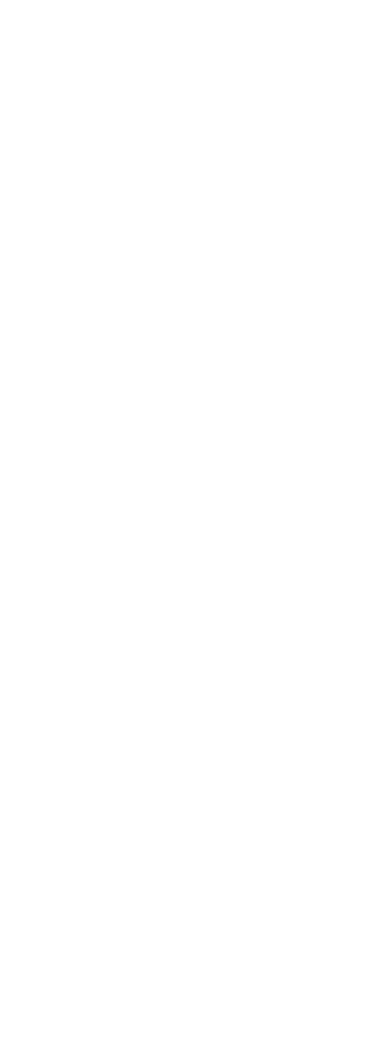
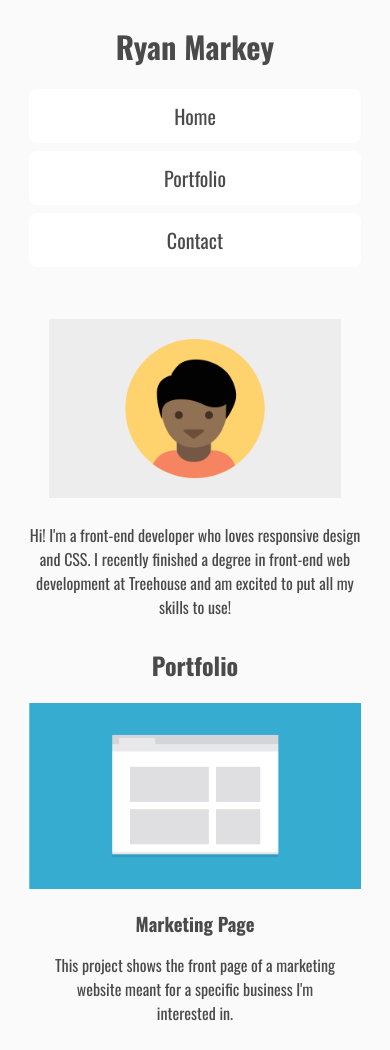
Before and after one commit to PurpleDefault/FEWD-TechDegree-Project-2, a plain HTML site: page index.html in a window 390 px wide. Shown: the top 1050 px of the page. Before the commit the page ends 844 px from the top, so only its background shows below. Drawn offline with nearby package versions, Linux system fonts and the light colour scheme.

Commit message:
Mobile Layout complete.

```diff
--- a/css/style.css
+++ b/css/style.css
@@ -0,0 +1,102 @@
+* {
+  box-sizing: border-box;
+  list-style-type: none;
+  margin: 0;
+  padding: 0;
+}
+
+html {
+  font-family: 'Oswald', sans-serif;
+}
+
+/* MAIN STYLES */
+
+.flex {
+  display: flex;
+  flex-direction: column;
+  align-items: center;
+  justify-content: center;
+}
+
+body {
+  max-width: 85%;
+  margin: auto;
+  background-color: #FAFAFA;
+  color: #4A4A4A;
+}
+
+nav {
+  margin-top: 1.5rem;
+}
+
+li {
+  text-align: center;
+  border-radius: 0.5rem;
+  font-size: 1.25rem;
+  margin-bottom: 0.5rem;
+  width: 100%;
+  background-color: #FFFFFF;
+  padding: 0.75rem;
+}
+
+h1, h2 {
+  text-align: center;
+  margin-bottom: 1.25rem;
+}
+
+h1 {
+  font-size: 1.9rem;
+}
+
+h3 {
+  padding: 1rem;
+}
+
+header {
+  margin-top: 1.5rem;
+}
+
+.user_img {
+  padding: 1.25rem;
+}
+
+.user_bio p {
+  text-align: center;
+}
+
+img {
+  width: 100%;
+}
+
+main {
+  text-align: center;
+  margin-top: 1.75rem;
+}
+
+.card {
+  text-align: center;
+  margin-bottom: 1.75rem;
+}
+
+.card p {
+  padding: 0 1.5rem 0 1.5rem;
+}
+
+.contact {
+  margin-bottom: 3rem;
+}
+
+.contact p {
+  margin-bottom: 0.75rem;
+}
+
+footer {
+  padding: 1.75rem 0 1.75rem 0;
+  border-top: 1px solid #4A4A4A;
+  font-weight: bold;
+}
+
+.footer_flex {
+  justify-content: space-between;
+  flex-direction: row;
+}
--- a/index.html
+++ b/index.html
@@ -2,10 +2,74 @@
 <html lang="en" dir="ltr">
   <head>
     <meta charset="utf-8">
+    <meta name="viewport" content="width=device-width, initial-scale=1">
     <title>Mobile-first Responsive Layout</title>
+    <link href="https://fonts.googleapis.com/css2?family=Oswald:wght@400;700&display=swap" rel="stylesheet">
     <link rel="stylesheet" href="css/style.css">
   </head>
   <body>
+    <nav>
+      <h1>Ryan Markey</h1>
+      <ul class="flex">
+        <li>Home</li>
+        <li>Portfolio</li>
+        <li>Contact</li>
+      </ul>
+    </nav>
+    <header>
+      <div class="user_img">
+        <img src="images/responsive-layout-profile.png" alt="The users' picture!">
+      </div>
+      <div class="user_bio">
+        <p>Hi! I'm a front-end developer who loves responsive design and CSS. I recently finished a degree in front-end web development at Treehouse and am excited to put all my skills to use!</p>
+      </div>
+    </header>
+    <main class="flex">
+      <h2>Portfolio</h2>
+      <div class="card">
+        <img src="images/portfolio-1.png" alt="An image of a marketing website.">
+        <h3>Marketing Page</h3>
+        <p>This project shows the front page of a marketing website meant for a specific business I'm interested in.</p>
+      </div>
+      <div class="card">
+        <img src="images/portfolio-2.png" alt="An image of a marketing website.">
+        <h3>Search Page</h3>
+        <p>This project searches through a specific database to find information that the user is trying to look up.</p>
+      </div>
+      <div class="card">
+        <img src="images/portfolio-3.png" alt="An image of a marketing website.">
+        <h3>Travel App</h3>
+        <p>This project compares travel times based on different transportation methods and tells you the best one.</p>
+      </div>
+      <div class="card">
+        <img src="images/portfolio-4.png" alt="An image of a marketing website.">
+        <h3>Map of Favourite Spots</h3>
+        <p>This project uses mapping apis to plot points for my favourite spots in the city for a do-it-yourself walking tour.</p>
+      </div>
+      <div class="card">
+        <img src="images/portfolio-5.png" alt="An image of a marketing website.">
+        <h3>Photo Gallery</h3>
+        <p>This project shows pictures from a recent trip to the viewer and allows them to easily navigate through photos.</p>
+      </div>
+      <div class="card">
+        <img src="images/portfolio-6.png" alt="An image of a marketing website.">
+        <h3>Calculator</h3>
+        <p>Someone can enter in the numbers they want, and press the big blue button and get the result.</p>
+      </div>
+
+      <section class="contact">
+        <h2>Contact</h2>
+        <p>If you're interested in chatting or want more information about what I've been working on, I'd love to hear from you!</p>
+
+        <p>Phone: <strong>+1 (111) 555-1234</strong></p>
+        <p>Email: <strong>email@yoursite.com</strong></p>
+      </section>
+    </main>
+
+    <footer class="flex footer_flex">
+      <p>Ryan Markey</p>
+      <p>Back to Top</p>
+    </footer>
 
   </body>
 </html>
```
